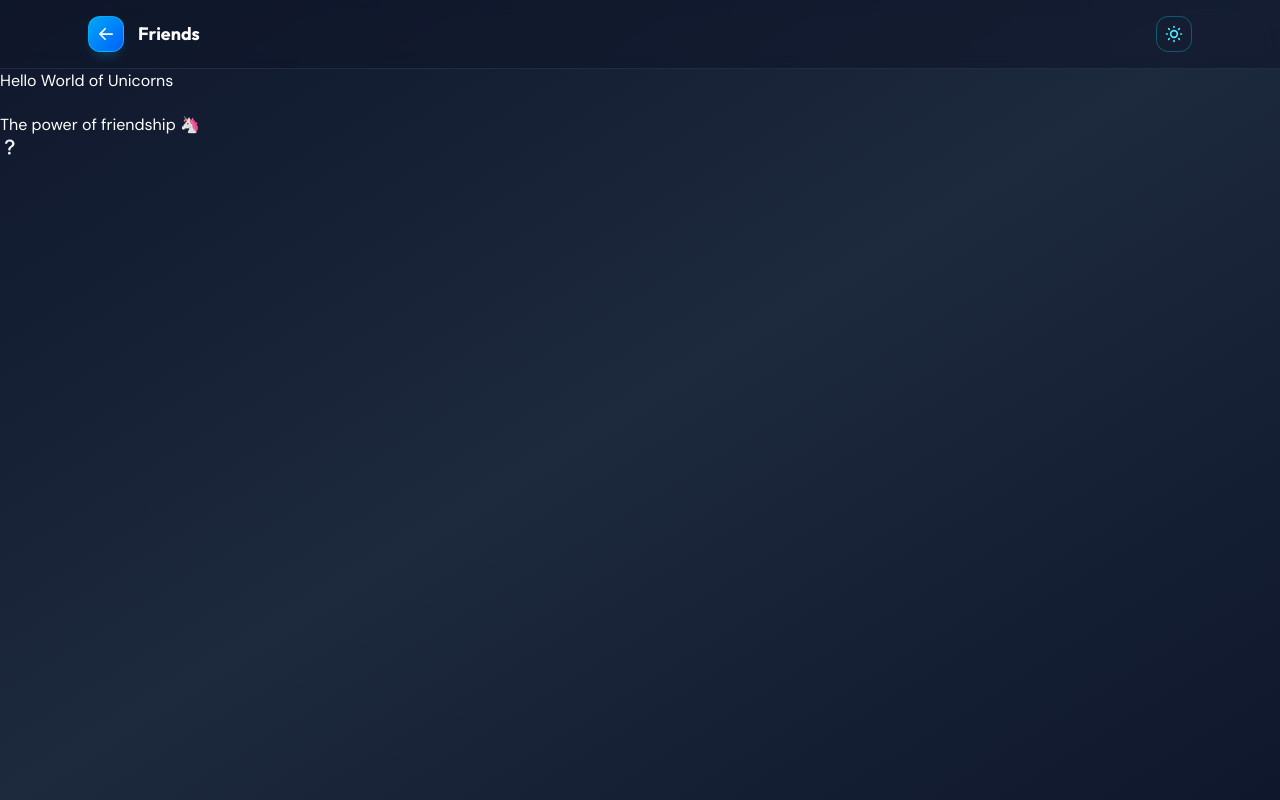
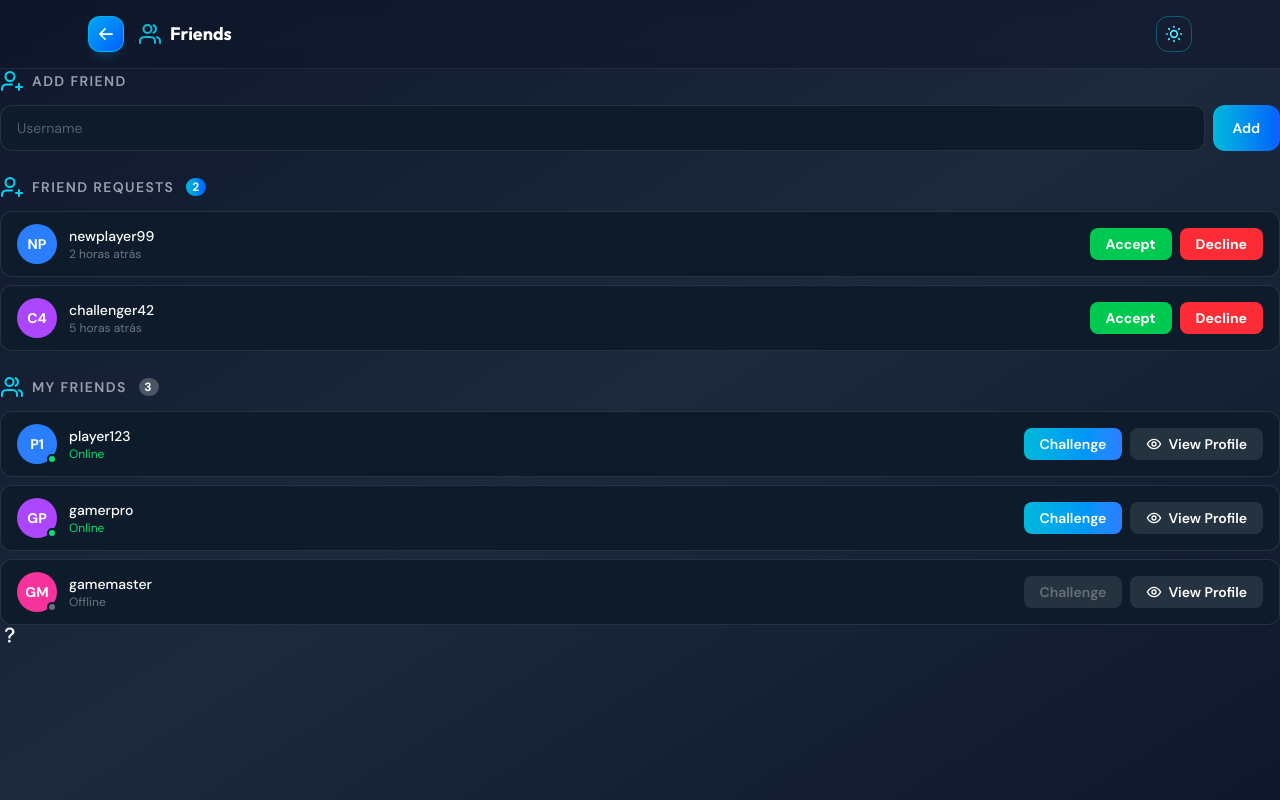
Before and after one commit to transcendence4two/Transcendence, a React (Vite) app in the folder frontend/: page /friends in a window 1280 px wide. Built offline with nearby package versions, Linux system fonts and the light colour scheme; sample sign-in values are in the browser's storage.

Commit message:
feat: v1 of `friends page`

```diff
--- a/frontend/src/pages/FriendsPage.tsx
+++ b/frontend/src/pages/FriendsPage.tsx
@@ -1,5 +1,7 @@
 import { useNavigate } from "react-router-dom";
 import { useState, useEffect } from "react";
+
+import { FriendsIcon, UserAddIcon, EyeIcon } from "../components/icons/Icons";
 
 import PageNavbar from "../components/common/PageNavbar";
 import HelpFab from "../components/common/HelpFab";
@@ -8,6 +10,22 @@ type UserData = {
   id: string;
   username: string;
   email: string;
+};
+
+type FriendRequest = {
+  id: string;
+  username: string;
+  initials: string;
+  color: string;
+  timeAgo: string;
+};
+
+type Friend = {
+  id: string;
+  username: string;
+  initials: string;
+  color: string;
+  online: boolean;
 };
 
 function getInitialUser(): UserData | null {
@@ -21,9 +39,51 @@ function getInitialUser(): UserData | null {
   }
 }
 
+const mockRequests: FriendRequest[] = [
+  {
+    id: "1",
+    username: "newplayer99",
+    initials: "NP",
+    color: "bg-blue-500",
+    timeAgo: "2 horas atrás",
+  },
+  {
+    id: "2",
+    username: "challenger42",
+    initials: "C4",
+    color: "bg-purple-500",
+    timeAgo: "5 horas atrás",
+  },
+];
+
+const mockFriends: Friend[] = [
+  {
+    id: "1",
+    username: "player123",
+    initials: "P1",
+    color: "bg-blue-500",
+    online: true,
+  },
+  {
+    id: "2",
+    username: "gamerpro",
+    initials: "GP",
+    color: "bg-purple-500",
+    online: true,
+  },
+  {
+    id: "3",
+    username: "gamemaster",
+    initials: "GM",
+    color: "bg-pink-500",
+    online: false,
+  },
+];
+
 const FriendsPage = () => {
   const navigate = useNavigate();
   const [user] = useState<UserData | null>(getInitialUser);
+  const [searchInput, setSearchInput] = useState("");
 
   useEffect(() => {
     if (!user) {
@@ -35,14 +95,128 @@ const FriendsPage = () => {
 
   return (
     <div className="container-main">
-      <main className="container-main">
-        <PageNavbar title="Friends" />
+      <main className="content-main">
+        <PageNavbar icon={FriendsIcon} title="Friends" />
 
         <div className="friends-page-content">
           <div className="friends-page-layout">
             <div className="friends-page-card">
-              <h1 className="text-white">Hello World of Unicorns</h1>
-              <div className="text-white mt-5">The power of friendship 🦄 </div>
+              {/* ── ADD FRIEND ── */}
+              <section className="mb-6">
+                <h2 className="flex items-center gap-2 text-gray-400 font-semibold text-sm uppercase tracking-widest mb-3">
+                  <UserAddIcon className="w-6 h-6 text-cyan-400" />
+                  Add Friend
+                </h2>
+                <div className="flex gap-2">
+                  <input
+                    type="text"
+                    placeholder="Username"
+                    value={searchInput}
+                    onChange={(e) => setSearchInput(e.target.value)}
+                    className="flex-1 bg-[#0d1b2a] border border-white/10 rounded-xl px-4 py-3 text-white placeholder-white/30 text-sm focus:outline-none focus:border-white/15 transition-colors duration-500"
+                  />
+                  <button className="bg-linear-to-r from-cyan-500 to-blue-600 text-white font-semibold px-5 py-1 rounded-xl text-sm hover:opacity-80 transition-all">
+                    Add
+                  </button>
+                </div>
+              </section>
+
+              {/* ── FRIEND REQUESTS ── */}
+              <section className="mb-6">
+                <h2 className="flex items-center gap-2 text-gray-400 font-semibold text-sm uppercase tracking-widest mb-3">
+                  <UserAddIcon className="w-6 h-6 text-cyan-400" />
+                  Friend Requests
+                  <span className="bg-linear-to-r from-cyan-500 to-blue-600 text-white text-xs font-bold rounded-xl w-5 h-4.5 flex items-center justify-center ml-1">
+                    {mockRequests.length}
+                  </span>
+                </h2>
+
+                <div className="flex flex-col gap-2">
+                  {mockRequests.map((req) => (
+                    <div
+                      key={req.id}
+                      className="flex items-center justify-between bg-[#0d1b2a] border border-white/10 rounded-xl px-4 py-3"
+                    >
+                      <div className="flex items-center gap-3">
+                        <div
+                          className={`${req.color} w-10 h-10 rounded-full flex items-center justify-center text-white font-bold text-sm`}
+                        >
+                          {req.initials}
+                        </div>
+                        <div>
+                          <p className="text-white font-medium text-sm">
+                            {req.username}
+                          </p>
+                          <p className="text-white/40 text-xs">{req.timeAgo}</p>
+                        </div>
+                      </div>
+                      <div className="flex gap-2">
+                        <button className="bg-green-500 hover:bg-green-700 text-white font-bold px-4 py-1.5 rounded-lg text-sm transition-colors">
+                          Accept
+                        </button>
+                        <button className="bg-red-500 hover:bg-red-700 text-white font-bold px-4 py-1.5 rounded-lg text-sm transition-colors">
+                          Decline
+                        </button>
+                      </div>
+                    </div>
+                  ))}
+                </div>
+              </section>
+
+              {/* ── MY FRIENDS ── */}
+              <section>
+                <h2 className="flex items-center gap-2 text-gray-400 font-semibold text-sm uppercase tracking-widest mb-3">
+                  <FriendsIcon className="w-6 h-6 text-cyan-400" />
+                  My Friends
+                  <span className="bg-gray-600 text-white text-xs font-bold rounded-xl w-5 h-4.5 flex items-center justify-center ml-1">
+                    {mockFriends.length}
+                  </span>
+                </h2>
+
+                <div className="flex flex-col gap-2">
+                  {mockFriends.map((friend) => (
+                    <div
+                      key={friend.id}
+                      className="flex items-center justify-between bg-[#0d1b2a] border border-white/10 rounded-xl px-4 py-3"
+                    >
+                      <div className="flex items-center gap-3">
+                        <div className="relative">
+                          <div
+                            className={`${friend.color} w-10 h-10 rounded-full flex items-center justify-center text-white font-bold text-sm`}
+                          >
+                            {friend.initials}
+                          </div>
+                          <span
+                            className={`absolute bottom-0 right-0 w-2.5 h-2.5 rounded-full border-2 border-[#0d1b2a] ${friend.online ? "bg-green-400" : "bg-gray-500"}`}
+                          />
+                        </div>
+                        <div>
+                          <p className="text-white font-medium text-sm">
+                            {friend.username}
+                          </p>
+                          <p
+                            className={`text-xs ${friend.online ? "text-green-400" : "text-white/40"}`}
+                          >
+                            {friend.online ? "Online" : "Offline"}
+                          </p>
+                        </div>
+                      </div>
+                      <div className="flex gap-2">
+                        <button
+                          disabled={!friend.online}
+                          className="flex items-center gap-1.5 bg-linear-to-r from-cyan-500 via-blue-500 to-blue-400 bg-[length:200%_auto] bg-left disabled:bg-none disabled:bg-white/10 disabled:text-white/30 text-white font-semibold px-4 py-1.5 rounded-lg text-sm transition-all duration-600 hover:bg-right"
+                        >
+                          Challenge
+                        </button>
+                        <button className="flex items-center gap-1.5 bg-white/10 hover:bg-white/20 text-white font-semibold px-4 py-1.5 rounded-lg text-sm transition-colors">
+                          <EyeIcon className="w-4 h-4" />
+                          View Profile
+                        </button>
+                      </div>
+                    </div>
+                  ))}
+                </div>
+              </section>
             </div>
           </div>
           <HelpFab />
```
